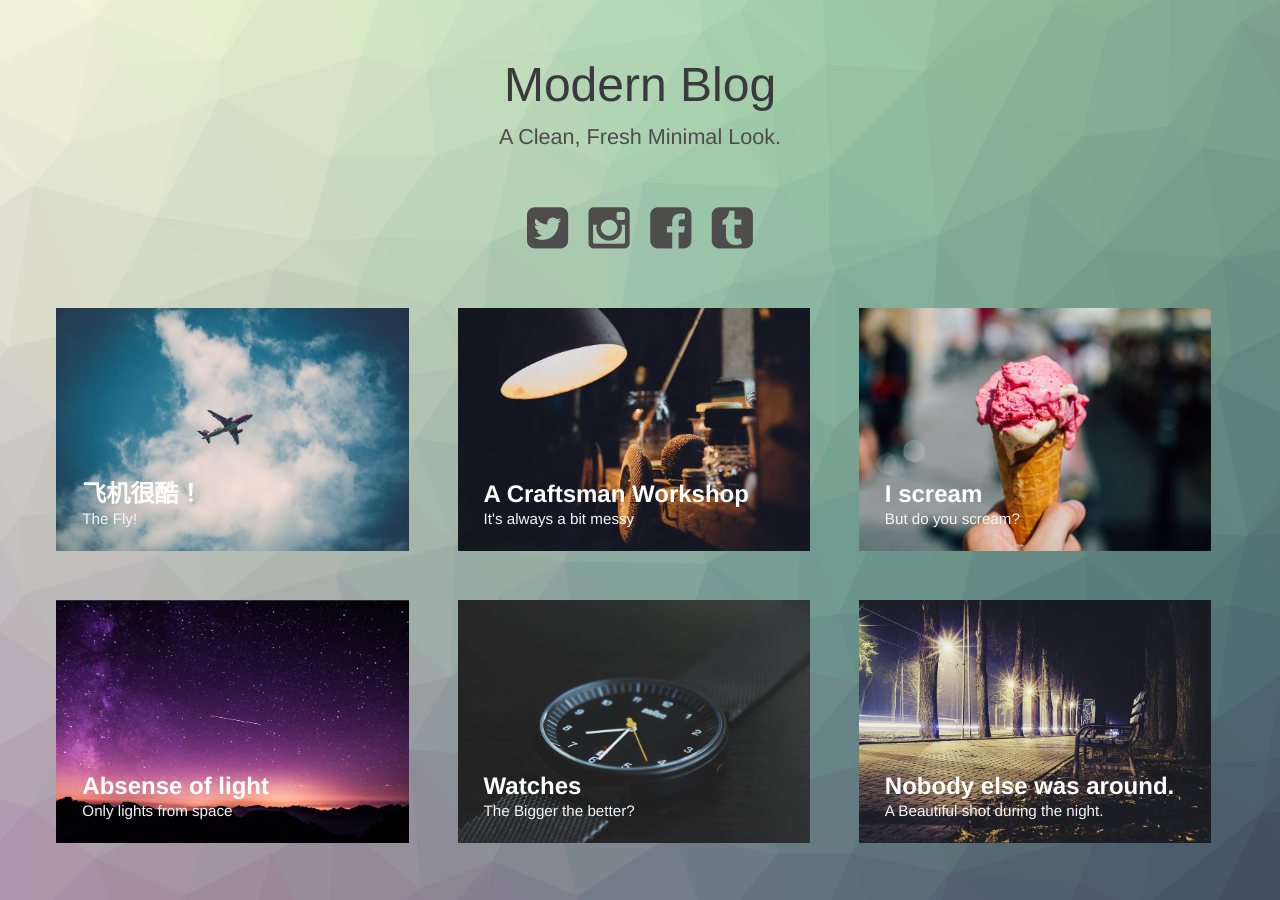
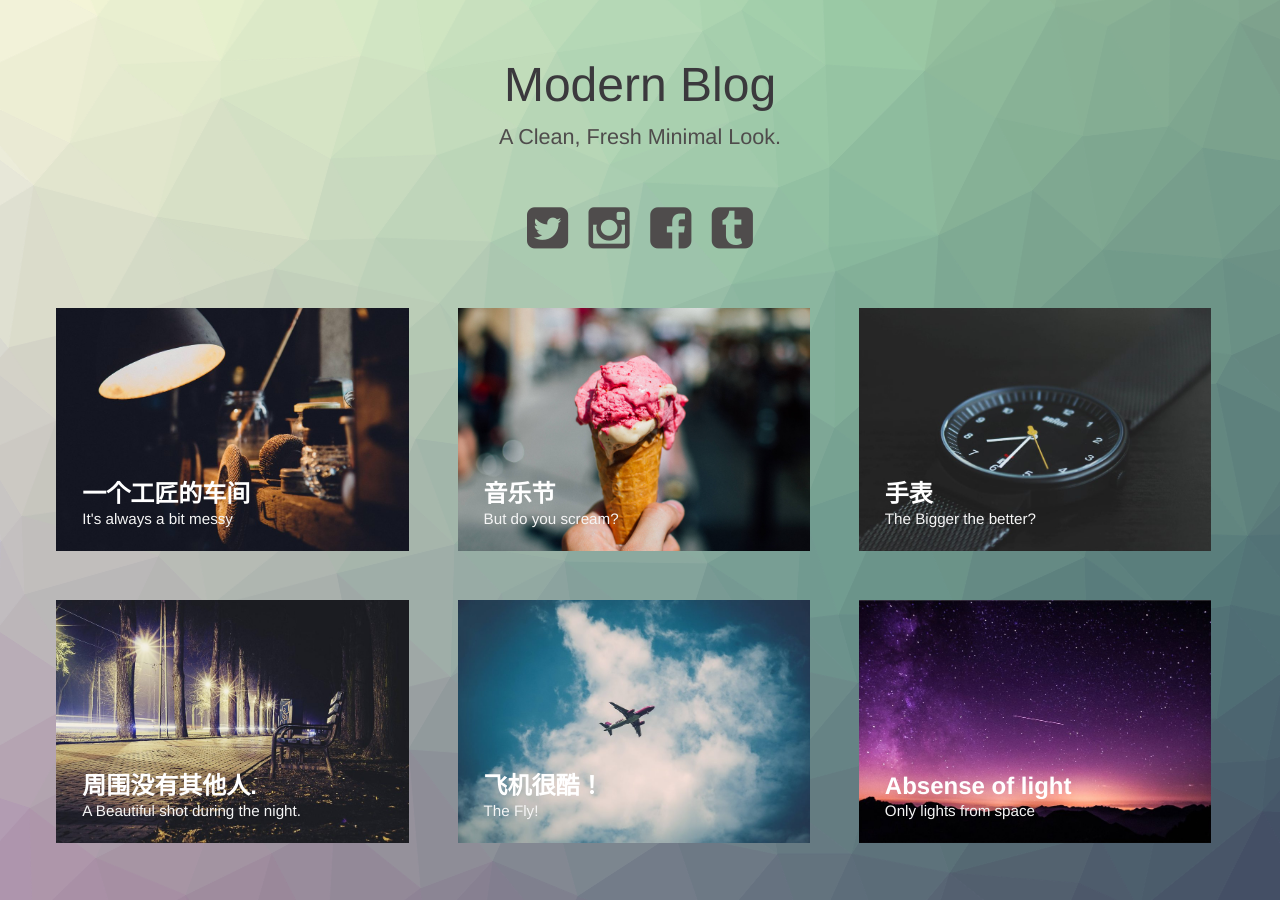
Before and after one commit to Ztansen/Ztansen.github.io, a Jekyll site: the page built from index.html, in a window 1280 px wide. Built offline with Jekyll 4.4.1, drawn with Linux system fonts in a browser that asks for light colours.

Commit message:
修改部分文章内容

```diff
--- a/_posts/2015-04-20-planes.markdown
+++ b/_posts/2015-04-20-planes.markdown
@@ -4,7 +4,7 @@ subtitle: "The Fly!"
 author: "Wferr"
 avatar: "img/authors/wferr.png"
 image: "img/a.jpg"
-date:   2018-11-24 14:30:00
+date:   2018-11-24
 ---
 
 ### Dolor sit amet?
--- a/_posts/2015-04-21-city-nights.markdown
+++ b/_posts/2015-04-21-city-nights.markdown
@@ -1,10 +1,10 @@
 ---
-title:  "Nobody else was around."
+title:  "周围没有其他人."
 subtitle: "A Beautiful shot during the night."
 author: "Wferr"
 avatar: "img/authors/wferr.png"
 image: "img/b.jpg"
-date:   2015-04-21 12:12:12
+date:   2018-11-24 12:12:12
 ---
 
 ### Dolor sit amet?
--- a/_posts/2015-04-22-what-time.markdown
+++ b/_posts/2015-04-22-what-time.markdown
@@ -1,10 +1,10 @@
 ---
-title:  "Watches"
+title:  "手表"
 subtitle: "The Bigger the better?"
 author: "Wferr"
 avatar: "img/authors/wferr.png"
 image: "img/c.jpg"
-date:   2015-04-22 12:12:12
+date:   2018-11-24 12:12:12
 ---
 
 ### Dolor sit amet?
--- a/_posts/2015-04-24-i-scream.markdown
+++ b/_posts/2015-04-24-i-scream.markdown
@@ -1,10 +1,10 @@
 ---
-title:  "I scream"
+title:  "音乐节"
 subtitle: "But do you scream?"
 author: "Wferr"
 avatar: "img/authors/wferr.png"
 image: "img/e.jpg"
-date:   2015-04-24 12:12:12
+date:   2018-11-24 12:12:12
 ---
 
 ### Dolor sit amet?
--- a/_posts/2015-04-25-workshop.markdown
+++ b/_posts/2015-04-25-workshop.markdown
@@ -1,10 +1,10 @@
 ---
-title:  "A Craftsman Workshop"
+title:  "一个工匠的车间"
 subtitle: "It's always a bit messy"
 author: "Wferr"
 avatar: "img/authors/wferr.png"
 image: "img/f.jpg"
-date:   2015-04-25 12:12:12
+date:   2018-11-24 12:12:12
 ---
 
 ### Dolor sit amet?
```
